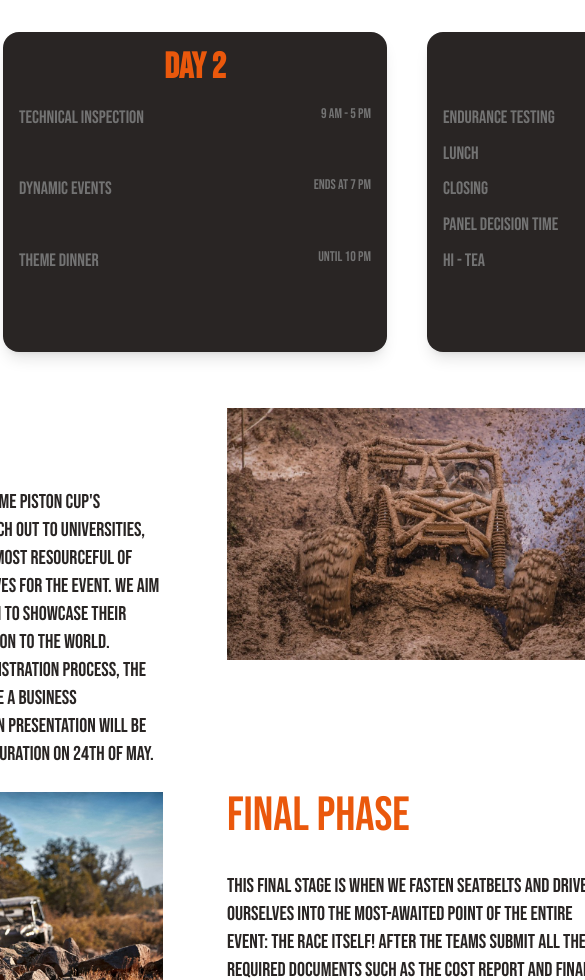
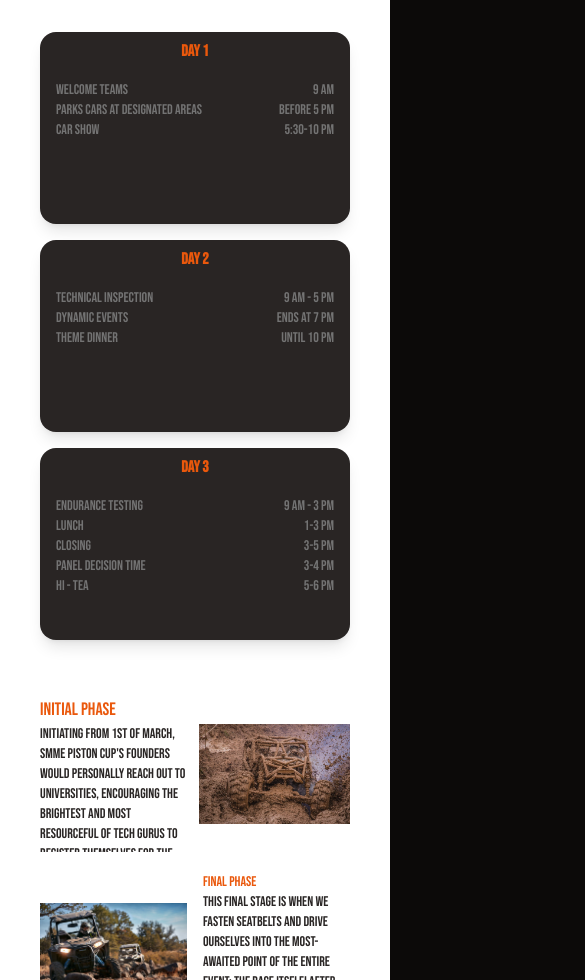
Before and after one commit to tahamukhtar20/piston-cup, a Next.js app: page /events in a window 390 px wide. Shown: the part 1020-2000 px from the top of the page, 585 px wide, since content can reach past the window. Built offline with nearby package versions, Linux system fonts and the light colour scheme.

Commit message:
changes_applied

```diff
--- a/components/ui/events-dates.tsx
+++ b/components/ui/events-dates.tsx
@@ -17,7 +17,7 @@
     return (
         <section className="flex h-full w-full flex-col bg-white py-10">
 
-            <div className="flex flex-row items-center justify-center gap-10 py-4 ">
+            <div className="flex flex-col  md:flex-row items-center justify-center gap-4 md:gap-10 py-4 ">
                 {team.map(member => (
                     <Card
                         key={member.day}
@@ -41,15 +41,15 @@
 
 }) => {
     return (
-        <div className="flex h-80 w-96 flex-col items-center  rounded-lg bg-secondary shadow-lg">
+        <div className="flex w-full h-48  md:h-80 md:w-1/4 flex-col items-center  rounded-lg bg-secondary shadow-lg">
 
-            <div className="mt-4 flex flex-col items-center  w-full h-full">
-                <h1 className="text-4xl font-bold text-neutral-900 text-primary">{day}</h1>
-                <div className="w-full h-2/3 p-4 flex flex-col justify-between">
+            <div className="mt-2 md:mt-4 flex flex-col items-center  w-full h-full">
+                <h1 className="text-md md:text-4xl font-bold text-neutral-900 text-primary">{day}</h1>
+                <div className="w-full h-1/4 md:h-2/3 p-4 flex flex-col  mt--2 md:justify-between">
                     {events.map((event, index) => {
                         return(
                             <div className="flex justify-between ">
-                            <p className="text-lg font-normal text-neutral-500 ">{event[0]}</p>
+                            <p className="text-sm md:text-lg font-normal text-neutral-500 ">{event[0]}</p>
                             <p className="text-sm font-normal text-neutral-500 ">{event[1]}</p>
 
                         </div>
--- /dev/null
+++ b/components/ui/lamp.tsx
@@ -0,0 +1,108 @@
+"use client";
+import React from "react";
+import { motion } from "framer-motion";
+import { cn } from "@/lib/utils";
+
+export function LampDemo() {
+    return (
+        <LampContainer>
+            <motion.h1
+                initial={{ opacity: 0.5, y: 100 }}
+                whileInView={{ opacity: 1, y: 0 }}
+                transition={{
+                    delay: 0.3,
+                    duration: 0.8,
+                    ease: "easeInOut",
+                }}
+                className="mt-8 bg-white py-4 bg-clip-text text-center text-4xl font-medium tracking-tight text-transparent md:text-ml"
+            >
+                <h1 className="text-7xl">Events</h1>
+
+                For the first time in the history of Pakistan, School of Mechanical and Manufacturing Engineering (SMME) brings to you the SMME Piston Cup!
+
+
+            </motion.h1>
+        </LampContainer>
+    );
+}
+
+export const LampContainer = ({
+    children,
+    className,
+}: {
+    children: React.ReactNode;
+    className?: string;
+}) => {
+    return (
+        <div
+            className={cn(
+                "relative flex  h-screen flex-col items-center justify-center overflow-hidden bg-black w-full rounded-md z-0",
+                className
+            )}
+        >
+            <div className="relative flex w-full flex-1 scale-y-125 items-center justify-center isolate z-0 ">
+                <motion.div
+                    initial={{ opacity: 0.5, width: "15rem" }}
+                    whileInView={{ opacity: 1, width: "30rem" }}
+                    transition={{
+                        delay: 0.3,
+                        duration: 0.8,
+                        ease: "easeInOut",
+                    }}
+                    style={{
+                        backgroundImage: `conic-gradient(var(--conic-position), var(--tw-gradient-stops))`,
+                    }}
+                    className="absolute inset-auto right-1/2 h-56 overflow-visible w-[30rem] bg-gradient-conic from-primary via-transparent to-transparent text-white [--conic-position:from_70deg_at_center_top]"
+                >
+                    <div className="absolute  w-[100%] left-0 bg-black h-40 bottom-0 z-20 [mask-image:linear-gradient(to_top,white,transparent)]" />
+                    <div className="absolute  w-40 h-[100%] left-0 bg-black  bottom-0 z-20 [mask-image:linear-gradient(to_right,white,transparent)]" />
+                </motion.div>
+                <motion.div
+                    initial={{ opacity: 0.5, width: "15rem" }}
+                    whileInView={{ opacity: 1, width: "30rem" }}
+                    transition={{
+                        delay: 0.3,
+                        duration: 0.8,
+                        ease: "easeInOut",
+                    }}
+                    style={{
+                        backgroundImage: `conic-gradient(var(--conic-position), var(--tw-gradient-stops))`,
+                    }}
+                    className="absolute inset-auto left-1/2 h-56 w-[30rem] bg-gradient-conic from-transparent via-transparent to-primary text-white [--conic-position:from_290deg_at_center_top]"
+                >
+                    <div className="absolute  w-40 h-[100%] right-0 bg-black  bottom-0 z-20 [mask-image:linear-gradient(to_left,white,transparent)]" />
+                    <div className="absolute  w-[100%] right-0 bg-black h-40 bottom-0 z-20 [mask-image:linear-gradient(to_top,white,transparent)]" />
+                </motion.div>
+                <div className="absolute top-1/2 h-48 w-full translate-y-12 scale-x-150 bg-black blur-2xl"></div>
+                <div className="absolute top-1/2 z-50 h-48 w-full bg-transparent opacity-10 backdrop-blur-md"></div>
+                <div className="absolute inset-auto z-50 h-36 w-[28rem] -translate-y-1/2 rounded-full bg-primary opacity-50 blur-3xl"></div>
+                <motion.div
+                    initial={{ width: "8rem" }}
+                    whileInView={{ width: "16rem" }}
+                    transition={{
+                        delay: 0.3,
+                        duration: 0.8,
+                        ease: "easeInOut",
+                    }}
+                    className="absolute inset-auto z-30 h-36 w-64 -translate-y-[6rem] rounded-full bg-primary blur-2xl"
+                ></motion.div>
+                <motion.div
+                    initial={{ width: "15rem" }}
+                    whileInView={{ width: "30rem" }}
+                    transition={{
+                        delay: 0.3,
+                        duration: 0.8,
+                        ease: "easeInOut",
+                    }}
+                    className="absolute inset-auto z-50 h-0.5 w-[30rem] -translate-y-[7rem] bg-primary "
+                ></motion.div>
+
+                <div className="absolute inset-auto z-40 h-44 w-full -translate-y-[12.5rem] black-950 "></div>
+            </div>
+
+            <div className="relative z-50 flex -translate-y-80 flex-col items-center px-5">
+                {children}
+            </div>
+        </div>
+    );
+};
--- a/pages/events.tsx
+++ b/pages/events.tsx
@@ -1,17 +1,21 @@
 import EventsDates from "@/components/ui/events-dates";
 import Image from "next/image"
-import { motion,useAnimation } from 'framer-motion';
+import { motion, useAnimation } from 'framer-motion';
 import React, { useEffect } from 'react';
 import { useInView } from 'react-intersection-observer';
-
+import { LampDemo } from "@/components/ui/lamp";
 export default function Events() {
 	return (
+
 		<div className="flex flex-col ">
-			<div className="h-screen flex justify-center items-center">
+			<div className="h-screen flex justify-center items-center bg-gradient-to-br from-black via-bgGray to-black">
 				<div className="flex-row w-2/3 text-center">
 					<h1 className="text-7xl bg">Events</h1>
 
-					<p className="">For the first time in the history of Pakistan, School of Mechanical and Manufacturing Engineering (SMME) brings to you the SMME Piston Cup! The novel edition of Pakistan’s first-ever collegiate level off-road racing competition is a dream-come-true for car enthusiasts and motorsports fans alike. The best and brightest from all over Pakistan would come together as college teams to compete in what would be the most intensely adrenaline-inducing University-level racing contest in Pakistan yet! The event itself is divided into three elaborate stages.</p>
+					<p className="text-sm md:text-lg ">For the first time in the history of Pakistan, School of Mechanical and Manufacturing Engineering (SMME) brings to you the SMME Piston Cup!
+					</p>
+					<p className="text-sm md:text-lg hidden md:block">
+					The novel edition of Pakistan’s first-ever collegiate level off-road racing competition is a dream-come-true for car enthusiasts and motorsports fans alike. The best and brightest from all over Pakistan would come together as college teams to compete in what would be the most intensely adrenaline-inducing University-level racing contest in Pakistan yet! The event itself is divided into three elaborate stages.</p>
 
 
 				</div>
@@ -22,45 +26,50 @@
 				<h3 className="text-4xl text-secondary">17 Nov - 19 Nov 2023</h3>
 				<EventsDates />
 				<Phase />
+
+			</div>
+			<div className=" h-60 w-full flex justify-center items-center text-center ">
+				<h1 className="text-lg md:text-3xl text-primary" >Well then, what are you waiting<br /> for?</h1>
+				<button className="ml-1 md:ml-20 text-rg md:text-2xl border-2 border-primary p-2 md:p-4 rounded-md transition-transform hover:scale-110">Register Now</button>
+				<button className="ml-2 md:ml-10 text-rg md:text-2xl border-2 border-primary p-2 md:p-4 rounded-md transition-transform hover:scale-110">Resources</button>
+
 			</div>
 		</div>
+
 	)
 }
 
 const Phase = () => {
 	return (
-		<div className="flex flex-col items-center w-full gap-2">
-			<div className="grid grid-cols-2 gap-16 text-black w-2/3 mb-4 ">
+		<div className="flex flex-col items-center w-full gap-1">
+			<div className="grid grid-cols-2 gap-2 md:gap-16 text-black w-full md:w-2/3 mb-4 ">
 				<div>
-					<h1 className="text-5xl text-primary mb-8">Initial Phase</h1>
-					<p className="text-xl text-secondary">
-						Initiating from 1st of March, SMME Piston Cup&apos;s founders would personally reach out to universities, encouraging the brightest and most resourceful of tech gurus to register themselves for the event. We aim to provide them with a  platform to showcase their talents, hard work and innovation to the world.<br />
+					<h1 className="text-lg md:text-5xl text-primary md:mb-8">Initial Phase</h1>
+					<p className="text-sm whitespace-normal overflow-scroll md:text-xl text-secondary max-h-32 md:max-h-full">
+						Initiating from 1st of March, SMME Piston Cup&apos;s founders would personally reach out to universities, encouraging the brightest and most resourceful of tech gurus to register themselves for the event.
+
+
+						We aim to provide them with a  platform to showcase their talents, hard work and innovation to the world.<br />
 						After the completion of the registration process, the participating teams will prepare a business presentation. Moreover, a design presentation will be held along with the track inauguration on 24th of May.
 					</p>
 				</div>
-				<div>
-					{/* <Image
-						className="h-full w-full "
-						src="/pic8.jpg"
-						alt="3"
-						width={500}
-						height={500}
-					/> */}
+				<div className="flex items-center justify-center ">
 					<AnimatedImage src="/pic8.jpg" alt="3" initial={200} />
 				</div>
 			</div>
-			<div className="grid grid-cols-2 gap-16 text-black w-2/3">
-				<div className="col-span-1 ">
+			<div className="grid grid-cols-2 gap-4 md:gap-16 text-black w-full md:w-2/3 ">
+				<div className="flex items-center justify-center ">
 
-					<AnimatedImage src="/pic9.jpg" alt="3" initial={-200}/>
+					<AnimatedImage src="/pic9.jpg" alt="3" initial={-200} />
 				</div>
 				<div className="col-span-1">
-					<h1 className="text-5xl text-primary mb-8">Final Phase</h1>
+					<h1 className="text-sm md:text-5xl text-primary md:mb-8">Final Phase</h1>
 
-					<p className="text-xl text-secondary">
+					<p className="text-sm whitespace-normal overflow-scroll md:text-xl text-secondary max-h-32 md:max-h-full">
 						This final stage is when we fasten seatbelts and drive ourselves into the most-awaited point of the entire event: the race itself! After the teams submit all the required documents such as the cost report and final design.
 						<br />
 						<br />
+
 						The race event will be held in the November of 2023 when the hard work and innovation of the participating teams will culminate in a breath-taking competition.
 
 
--- a/tailwind.config.ts
+++ b/tailwind.config.ts
@@ -28,6 +28,7 @@
 				ring: "hsl(var(--ring))",
 				background: "hsl(var(--background))",
 				foreground: "hsl(var(--foreground))",
+				bgGray:"#707070",
 				primary: {
 					DEFAULT: "hsl(var(--primary))",
 					foreground: "hsl(var(--primary-foreground))"
```
Lines whose indentation alone changed are shown as unchanged.
